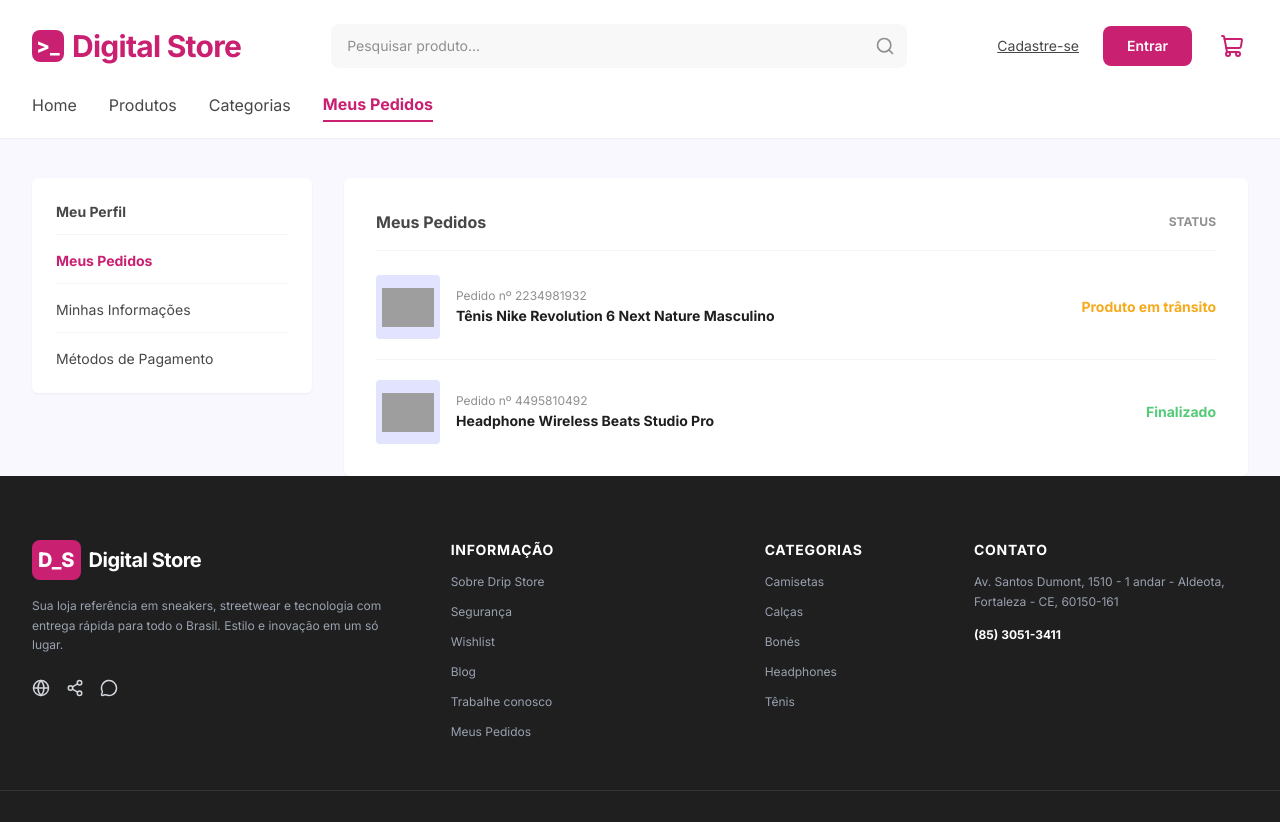
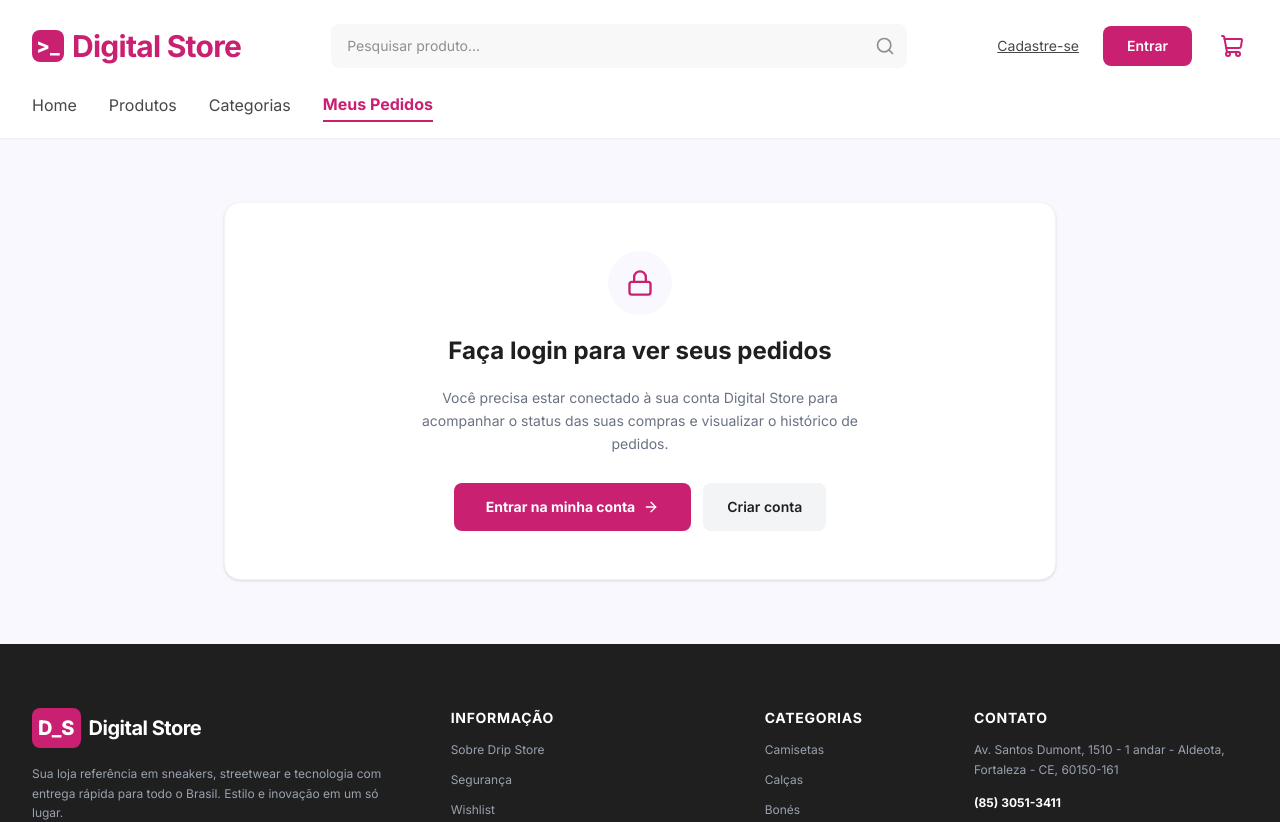
Before and after one commit to MateusTalmagTeixeira/projeto-frontend, a React (Vite) app: page /pedidos in a window 1280 px wide. Shown: the top 822 px of the page. Built offline with nearby package versions, Linux system fonts and the light colour scheme; grey boxes are pictures that could not be loaded.

Commit message:
fix: exige usuario logado para exibir pedidos e remove dados mockados

```diff
--- a/src/pages/OrdersPage.jsx
+++ b/src/pages/OrdersPage.jsx
@@ -1,66 +1,145 @@
+import { useState, useEffect } from 'react';
 import { Link } from 'react-router-dom';
-
-const mockOrders = [
-  {
-    number: '2234981932',
-    product: 'Tênis Nike Revolution 6 Next Nature Masculino',
-    status: 'Produto em trânsito',
-    statusColor: 'text-[#F6AA1C]',
-    image: 'https://images.unsplash.com/photo-1542291026-7eec264c27ff?auto=format&fit=crop&w=200&q=80',
-  },
-  {
-    number: '4495810492',
-    product: 'Headphone Wireless Beats Studio Pro',
-    status: 'Finalizado',
-    statusColor: 'text-[#52CA76]',
-    image: 'https://images.unsplash.com/photo-1505740420928-5e560c06d30e?auto=format&fit=crop&w=200&q=80',
-  },
-];
+import { Package, Lock, ShoppingBag, ArrowRight, CheckCircle2, Clock } from 'lucide-react';
 
 export default function OrdersPage() {
-  return (
-    <div className="max-w-7xl mx-auto px-4 sm:px-6 lg:px-8 pt-10">
-      <div className="grid grid-cols-1 lg:grid-cols-12 gap-8 items-start">
-        <aside className="lg:col-span-3 bg-white rounded-md p-6 shadow-xs space-y-4 text-sm">
-          <p className="font-bold text-[#474747] pb-3 border-b border-gray-100">Meu Perfil</p>
-          <p className="font-bold text-[#C92071] pb-3 border-b border-gray-100">Meus Pedidos</p>
-          <Link to="/cadastro" className="block text-[#474747] hover:text-[#C92071] pb-3 border-b border-gray-100">
-            Minhas Informações
-          </Link>
-          <p className="text-[#474747]">Métodos de Pagamento</p>
-        </aside>
+  const [user, setUser] = useState(null);
+  const [orders, setOrders] = useState([]);
 
-        <div className="lg:col-span-9 bg-white rounded-md p-6 sm:p-8 shadow-xs space-y-6">
-          <div className="flex items-center justify-between border-b border-gray-100 pb-4">
-            <h1 className="font-bold text-base text-[#474747]">Meus Pedidos</h1>
-            <span className="text-xs font-bold text-[#8F8F8F] uppercase">Status</span>
+  useEffect(() => {
+    // Verifica se há usuário logado no localStorage
+    const storedUser = localStorage.getItem('user') || localStorage.getItem('dripstore_user');
+    const token = localStorage.getItem('token') || localStorage.getItem('dripstore_token');
+
+    if (storedUser || token) {
+      try {
+        setUser(storedUser ? JSON.parse(storedUser) : { name: 'Cliente' });
+      } catch {
+        setUser({ name: 'Cliente' });
+      }
+
+      // Carrega pedidos salvos do usuário (se existirem)
+      const savedOrders = localStorage.getItem('dripstore_orders');
+      if (savedOrders) {
+        try {
+          setOrders(JSON.parse(savedOrders));
+        } catch {
+          setOrders([]);
+        }
+      }
+    } else {
+      setUser(null);
+      setOrders([]);
+    }
+  }, []);
+
+  // Tela exibida quando NÃO há usuário logado
+  if (!user) {
+    return (
+      <div className="max-w-4xl mx-auto px-4 sm:px-6 lg:px-8 py-16">
+        <div className="bg-white rounded-2xl p-8 md:p-12 shadow-sm border border-gray-100 text-center space-y-5">
+          <div className="w-16 h-16 bg-[#F9F8FE] text-[#C92071] rounded-full flex items-center justify-center mx-auto">
+            <Lock size={28} />
           </div>
-
-          <div className="space-y-5">
-            {mockOrders.map((order) => (
-              <div
-                key={order.number}
-                className="flex flex-col sm:flex-row sm:items-center justify-between gap-4 pb-5 border-b border-gray-100 last:border-none last:pb-0"
-              >
-                <div className="flex items-center gap-4">
-                  <img
-                    src={order.image}
-                    alt={order.product}
-                    className="w-16 h-16 rounded bg-[#E2E3FF] object-contain p-1.5 shrink-0"
-                  />
-                  <div>
-                    <p className="text-xs text-[#8F8F8F]">Pedido nº {order.number}</p>
-                    <p className="text-sm font-bold text-[#1F1F1F] mt-0.5">{order.product}</p>
-                  </div>
-                </div>
-                <span className={`text-xs sm:text-sm font-bold ${order.statusColor}`}>
-                  {order.status}
-                </span>
-              </div>
-            ))}
+          <h1 className="text-2xl font-bold text-[#1F1F1F]">Faça login para ver seus pedidos</h1>
+          <p className="text-sm text-gray-500 max-w-md mx-auto leading-relaxed">
+            Você precisa estar conectado à sua conta Digital Store para acompanhar o status das suas compras e visualizar o histórico de pedidos.
+          </p>
+          <div className="pt-2 flex flex-col sm:flex-row items-center justify-center gap-3">
+            <Link
+              to="/login"
+              className="w-full sm:w-auto bg-[#C92071] hover:bg-[#991956] text-white font-bold text-sm px-8 py-3.5 rounded-lg transition-colors inline-flex items-center justify-center gap-2"
+            >
+              Entrar na minha conta <ArrowRight size={16} />
+            </Link>
+            <Link
+              to="/cadastro"
+              className="w-full sm:w-auto bg-gray-100 hover:bg-gray-200 text-[#1F1F1F] font-semibold text-sm px-6 py-3.5 rounded-lg transition-colors"
+            >
+              Criar conta
+            </Link>
           </div>
         </div>
       </div>
+    );
+  }
+
+  // Tela exibida quando HÁ usuário logado
+  return (
+    <div className="max-w-5xl mx-auto px-4 sm:px-6 lg:px-8 py-12">
+      <div className="flex flex-col sm:flex-row sm:items-center justify-between gap-4 mb-8">
+        <div>
+          <h1 className="text-2xl font-bold text-[#1F1F1F]">Meus Pedidos</h1>
+          <p className="text-sm text-gray-500">Acompanhe o status e o histórico das suas compras</p>
+        </div>
+        <Link
+          to="/produtos"
+          className="text-sm font-bold text-[#C92071] hover:underline inline-flex items-center gap-1"
+        >
+          Continuar comprando <ArrowRight size={16} />
+        </Link>
+      </div>
+
+      {orders.length === 0 ? (
+        <div className="bg-white rounded-2xl p-12 shadow-sm border border-gray-100 text-center space-y-4">
+          <div className="w-16 h-16 bg-[#F9F8FE] text-gray-400 rounded-full flex items-center justify-center mx-auto">
+            <ShoppingBag size={28} />
+          </div>
+          <h2 className="text-lg font-bold text-[#1F1F1F]">Você ainda não possui pedidos</h2>
+          <p className="text-sm text-gray-500 max-w-md mx-auto">
+            Explore nosso catálogo de sneakers, roupas e acessórios e faça sua primeira compra na Digital Store!
+          </p>
+          <div className="pt-2">
+            <Link
+              to="/produtos"
+              className="bg-[#C92071] hover:bg-[#991956] text-white font-bold text-sm px-8 py-3 rounded-lg transition-colors inline-block"
+            >
+              Ver produtos
+            </Link>
+          </div>
+        </div>
+      ) : (
+        <div className="space-y-4">
+          {orders.map((order, index) => (
+            <div
+              key={order.id || index}
+              className="bg-white rounded-xl p-6 shadow-sm border border-gray-100 flex flex-col md:flex-row md:items-center justify-between gap-4"
+            >
+              <div className="flex items-start gap-4">
+                <div className="p-3 bg-[#F9F8FE] text-[#C92071] rounded-lg">
+                  <Package size={24} />
+                </div>
+                <div>
+                  <span className="text-xs font-bold text-gray-400 uppercase">
+                    Pedido #{order.id || `DS-${1000 + index}`}
+                  </span>
+                  <h3 className="font-bold text-[#1F1F1F] text-base mt-0.5">
+                    {order.itemsSummary || 'Compra na Digital Store'}
+                  </h3>
+                  <p className="text-xs text-gray-500 mt-1">
+                    Data: {order.date || new Date().toLocaleDateString('pt-BR')} • Total:{' '}
+                    <span className="font-bold text-[#1F1F1F]">
+                      R$ {Number(order.total || 0).toFixed(2).replace('.', ',')}
+                    </span>
+                  </p>
+                </div>
+              </div>
+
+              <div className="flex items-center gap-2 self-start md:self-center">
+                {order.status === 'Entregue' ? (
+                  <span className="inline-flex items-center gap-1.5 px-3 py-1 rounded-full text-xs font-bold bg-green-50 text-green-600">
+                    <CheckCircle2 size={14} /> Entregue
+                  </span>
+                ) : (
+                  <span className="inline-flex items-center gap-1.5 px-3 py-1 rounded-full text-xs font-bold bg-amber-50 text-amber-600">
+                    <Clock size={14} /> {order.status || 'Em processamento'}
+                  </span>
+                )}
+              </div>
+            </div>
+          ))}
+        </div>
+      )}
     </div>
   );
 }
```
